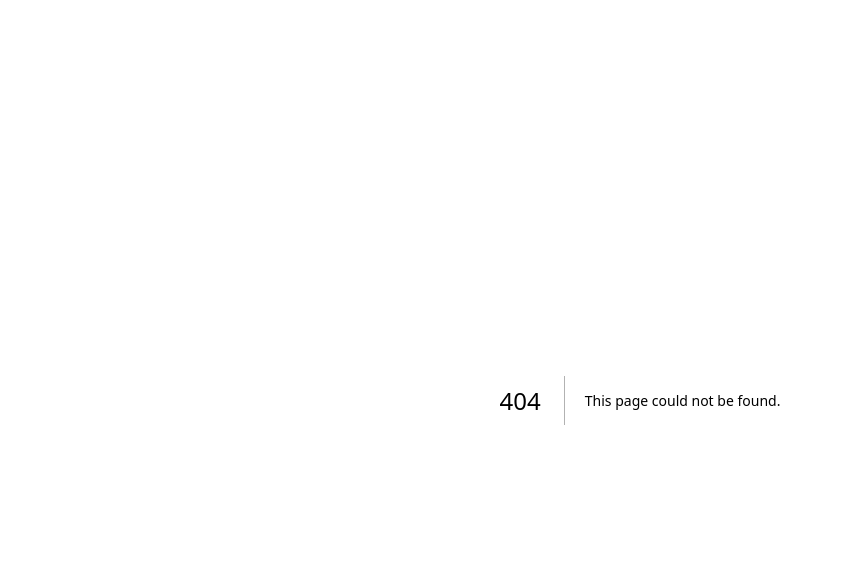
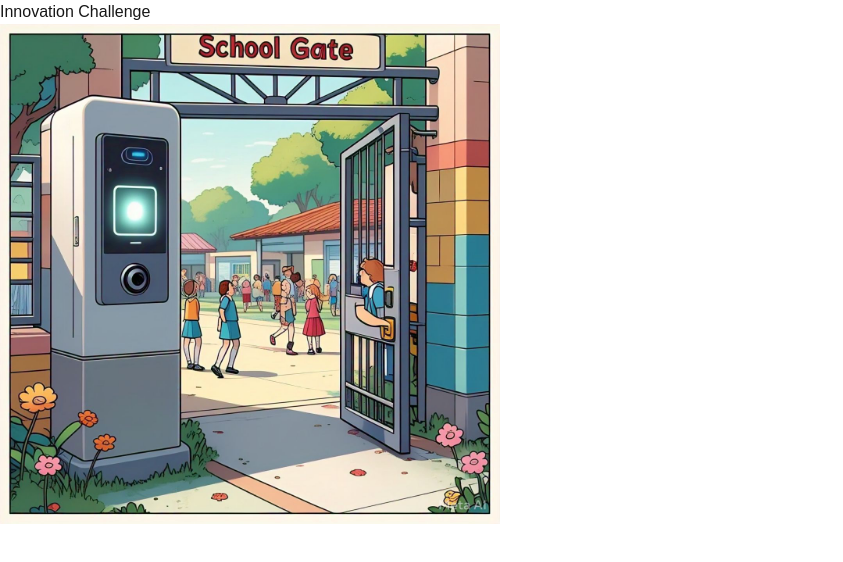
Before and after one commit to vyomr-innovations/module2-hosting-activities, a Next.js app: page /C14-L3-A3 in a window 1280 px wide. Before the commit this address had no page. Shown: the top 562 px of the page, without its empty margins (0-843 px from the left). Built offline with nearby package versions, Linux system fonts and the light colour scheme.

Commit message:
two new activity add C14-L3-A3,C14-L2-A3

```diff
--- /dev/null
+++ b/src/app/C14-L3-A3/page.tsx
@@ -0,0 +1,17 @@
+import Image from 'next/image'
+import React from 'react'
+
+const Page = () => {
+  return (
+    <div className='min-h-screen p-5 bg-[#F8FAFC] flex flex-col justify-center items-center'>
+        <h4 className='text-black text-3xl pb-8'>Innovation Challenge</h4>
+        <div className='shadow-black shadow'>
+
+            <Image src="/image/C14-L3-A3.jpg" width={500} height={200} alt='image'/>
+        </div>
+
+    </div>
+  )
+}
+
+export default Page
```
Also changed, not shown: src/app/C14-L2-A3/page.tsx (added, +17 -0 lines), src/lib/navbarData.json (+8 -0 lines), public/image/C14-L2-A3.jpg (added), public/image/C14-L3-A3.jpg (added).
